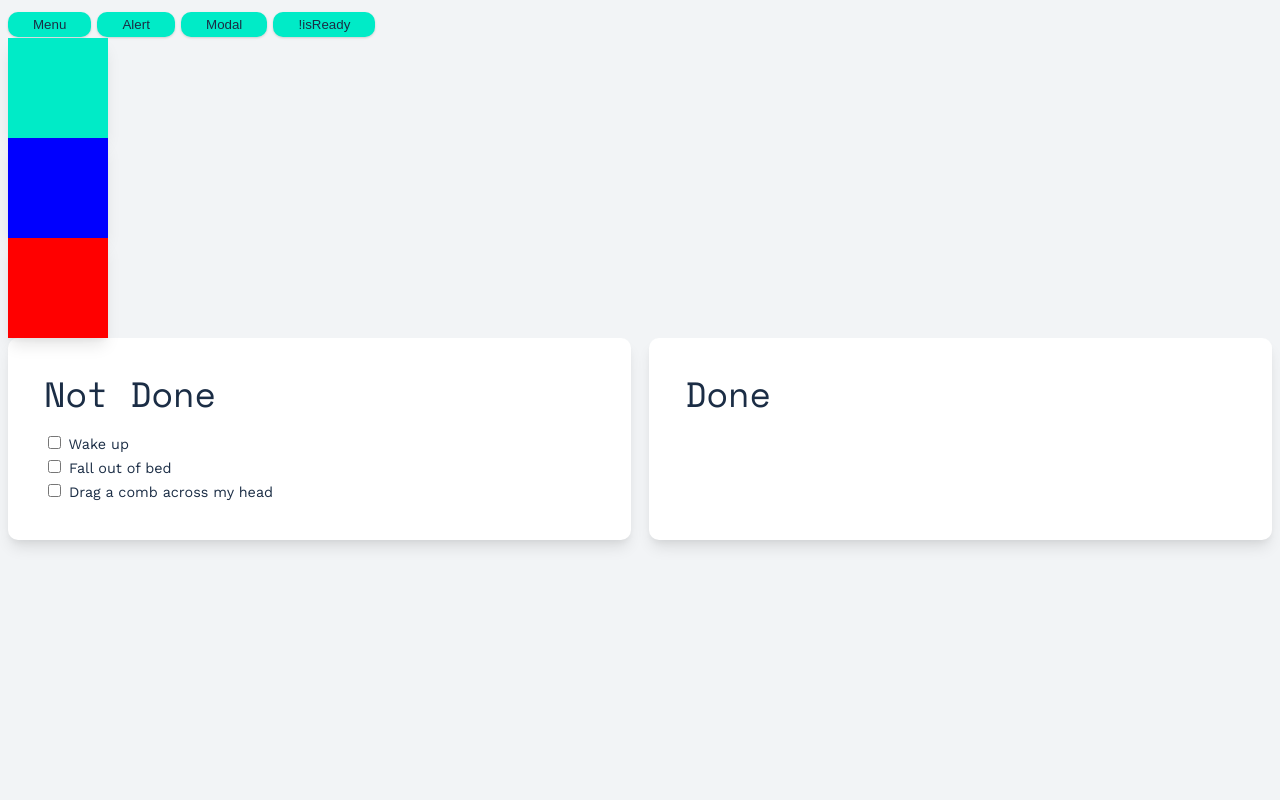
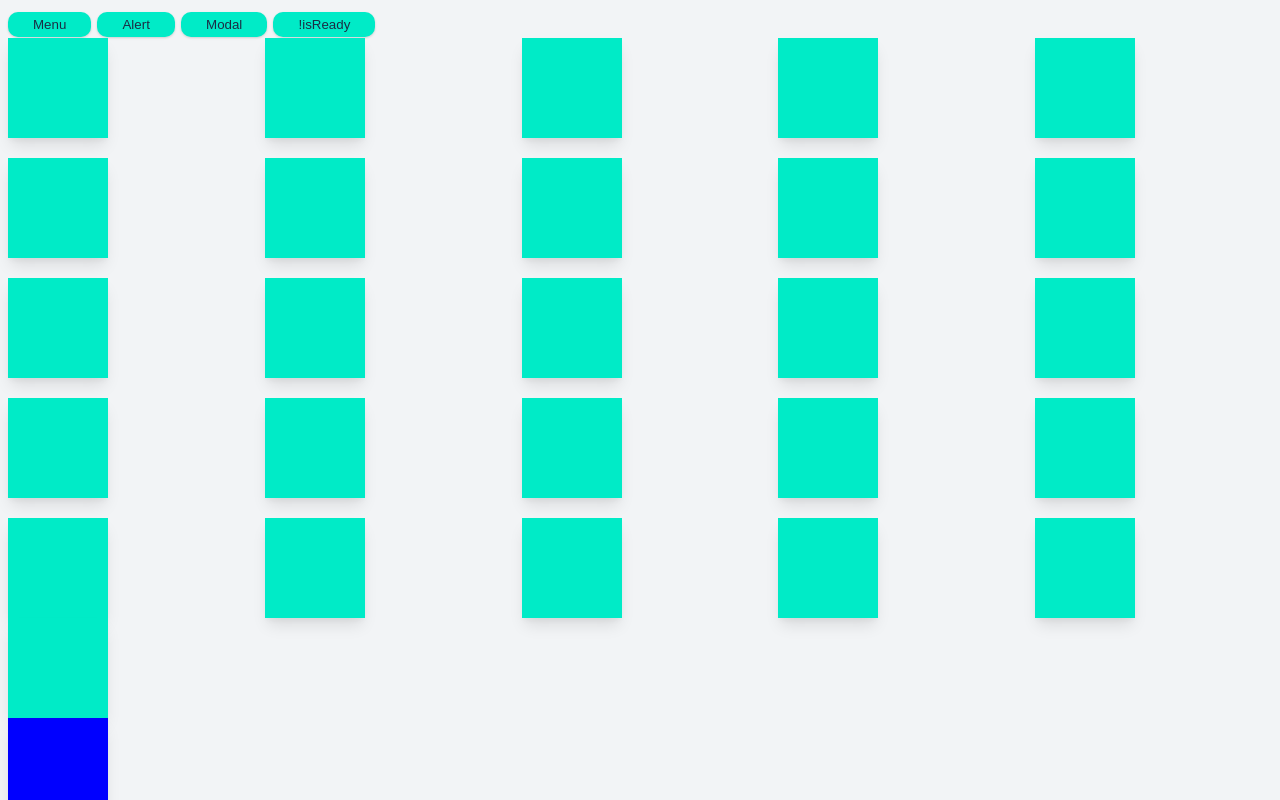
Before and after one commit to matthew-kelly/svelte-animation, a Svelte app: page / in a window 1280 px wide. Shown: the top 800 px of the page. Built offline with nearby package versions, Linux system fonts and the light colour scheme.

Commit message:
fiddle with easing

```diff
--- a/src/App.svelte
+++ b/src/App.svelte
@@ -1,7 +1,7 @@
 <script>
   import { custom } from "./custom";
   import { alert } from "./alert";
-
+  import { bounceOut } from "svelte/easing";
   import { onMount } from "svelte";
   import { fade, fly } from "svelte/transition";
   import Nav from "./Nav.svelte";
@@ -25,6 +25,7 @@
   let isModalOpen = false;
   let isCardActive = false;
   let y;
+  let cubes = [...Array(25).keys()];
 
   function toggleNav() {
     isNavOpen = !isNavOpen;
@@ -85,10 +86,26 @@
     </Modal>
   {/if}
 
+  <!-- Delayed animations (multiply by index) -->
+  <div class="grid">
+    {#each cubes as cube, i}
+      <div
+        class="box"
+        transition:fly={{
+          duration: 1000,
+          delay: i * 100,
+          easing: bounceOut,
+          y: -100,
+        }}
+      />
+    {/each}
+  </div>
+
   <Box />
 
   <Cross />
 
+  <!-- Reveal on scroll -->
   <div class="card" class:hidden={!isCardActive}>
     <h3>Card</h3>
     <p>I'm filling space! But only if isCardActive!</p>
@@ -107,4 +124,16 @@
     transition: opacity 0.3s ease;
     margin-bottom: 1rem;
   }
+
+  .box {
+    background: var(--primary);
+    box-shadow: var(--level-3);
+    height: 100px;
+    width: 100px;
+  }
+
+  .grid {
+    --gridCols: 5;
+    gap: 20px;
+  }
 </style>
```
